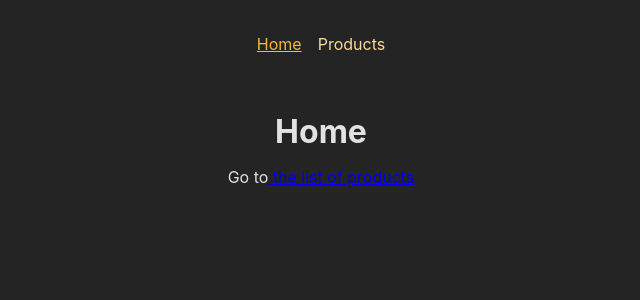
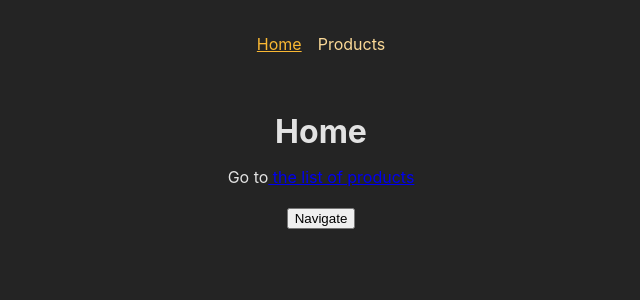
Before and after one commit to lulla-by/React_maiximilian_fourth_to_final, a React (Create React App) app in the folder 15.React_SPA_React_router/: page / in a window 1280 px wide. Shown: the top 300 px of the page, without its empty margins (319-959 px from the left). Built offline with nearby package versions, Linux system fonts and the light colour scheme.

Commit message:
프로그램적으로 네비게이션하기

```diff
--- a/15.React_SPA_React_router/src/pages/Home.js
+++ b/15.React_SPA_React_router/src/pages/Home.js
@@ -1,6 +1,13 @@
 import React from "react";
-import { Link } from "react-router-dom";
+import { Link, useNavigate } from "react-router-dom";
 export const Home = () => {
+  const navigate = useNavigate();
+
+  function navigationHandeler(){
+    // 버튼클릭으로 함수를 트리고하고 그 함수 안에 실제코드 즉, 다른 페이지로 이동하기 위한
+    // 프로그램적인 강제적 네비게이션 코드가 있음
+    navigate("/products")
+  }
   return (
     <>
       <h1>Home</h1>
@@ -8,6 +15,7 @@ export const Home = () => {
         Go to
         <Link to="/products"> the list of products</Link>
       </p>
+      <p><button onClick={navigationHandeler}>Navigate</button></p>
     </>
   );
 };
```
